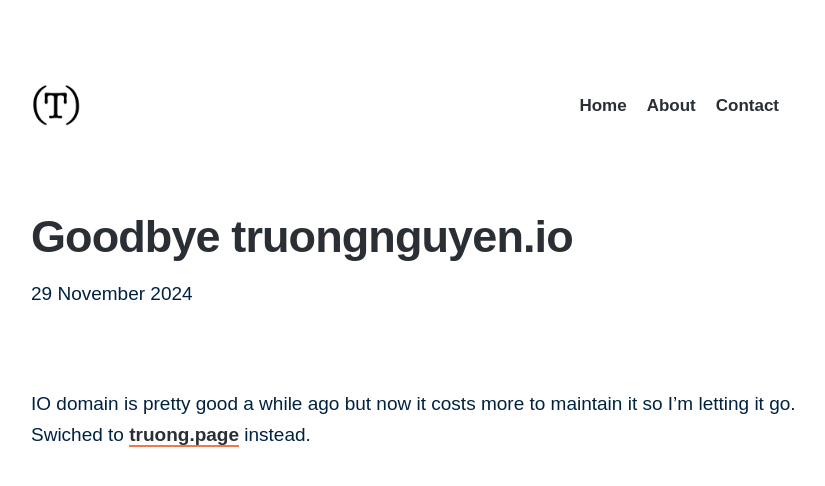
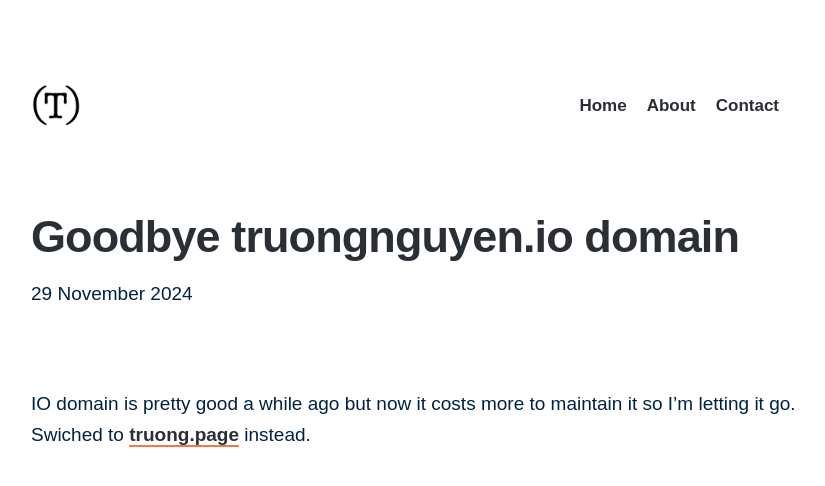
Before and after one commit to truongoi/truongnguyen.io, a Jekyll site: the page built from _posts/2024-11-28-goodbye-truongnguyen.io.md, in a window 1280 px wide. Shown: the top 486 px of the page, without its empty margins (225-1050 px from the left). Built offline with Jekyll 4.4.1, drawn with Linux system fonts in a browser that asks for light colours; nearby versions of some CDN libraries; some web fonts are replaced; a script that is not in the unit is left out; part of the change alters nothing that is shown.

Commit message:
TinaCMS content update

```diff
--- a/_posts/2024-11-28-goodbye-truongnguyen.io.md
+++ b/_posts/2024-11-28-goodbye-truongnguyen.io.md
@@ -1,7 +1,7 @@
 ---
-title: Goodbye truongnguyen.io
+title: Goodbye truongnguyen.io domain
 description: A post from truongnguyen.io blog
-featured_image: ''
+featured_image: /images/posts/IMG_0005.png
 date: 2024-11-29T07:23:04.850Z
 published: true
 ---
```
